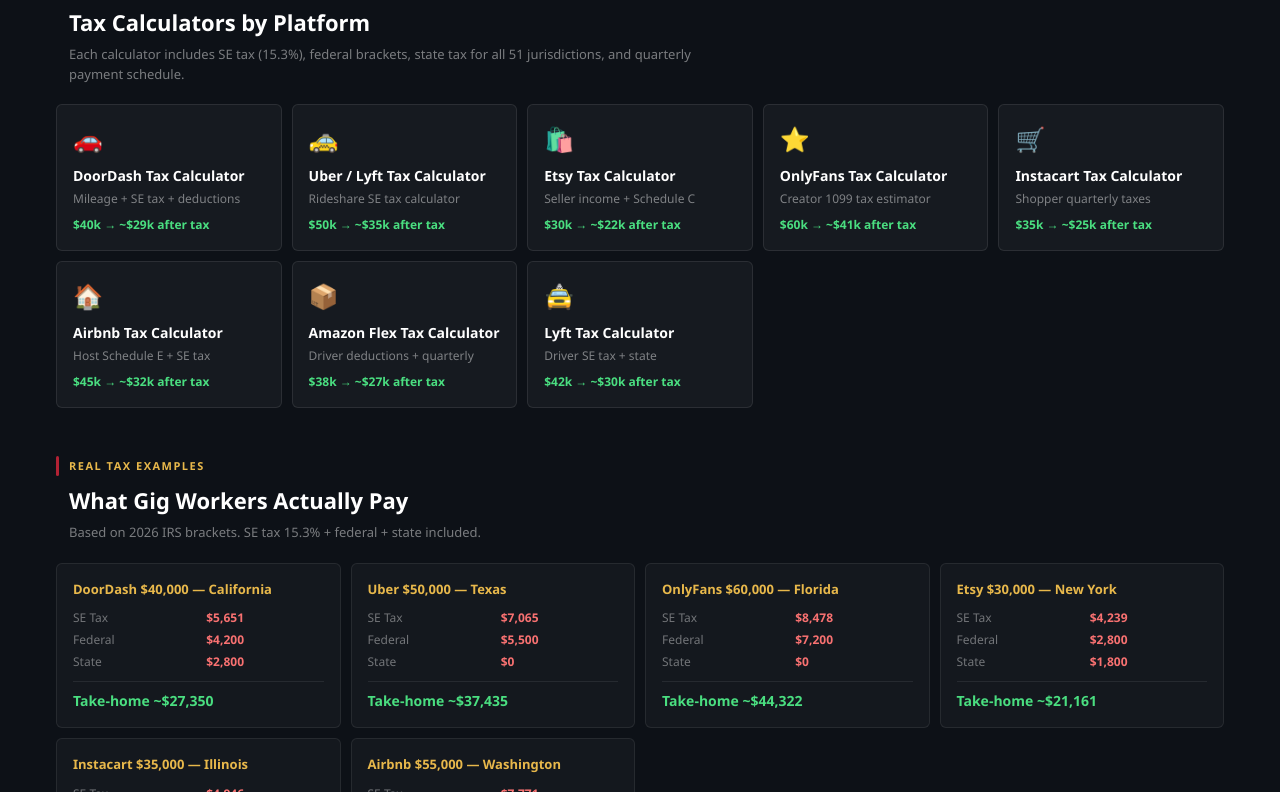
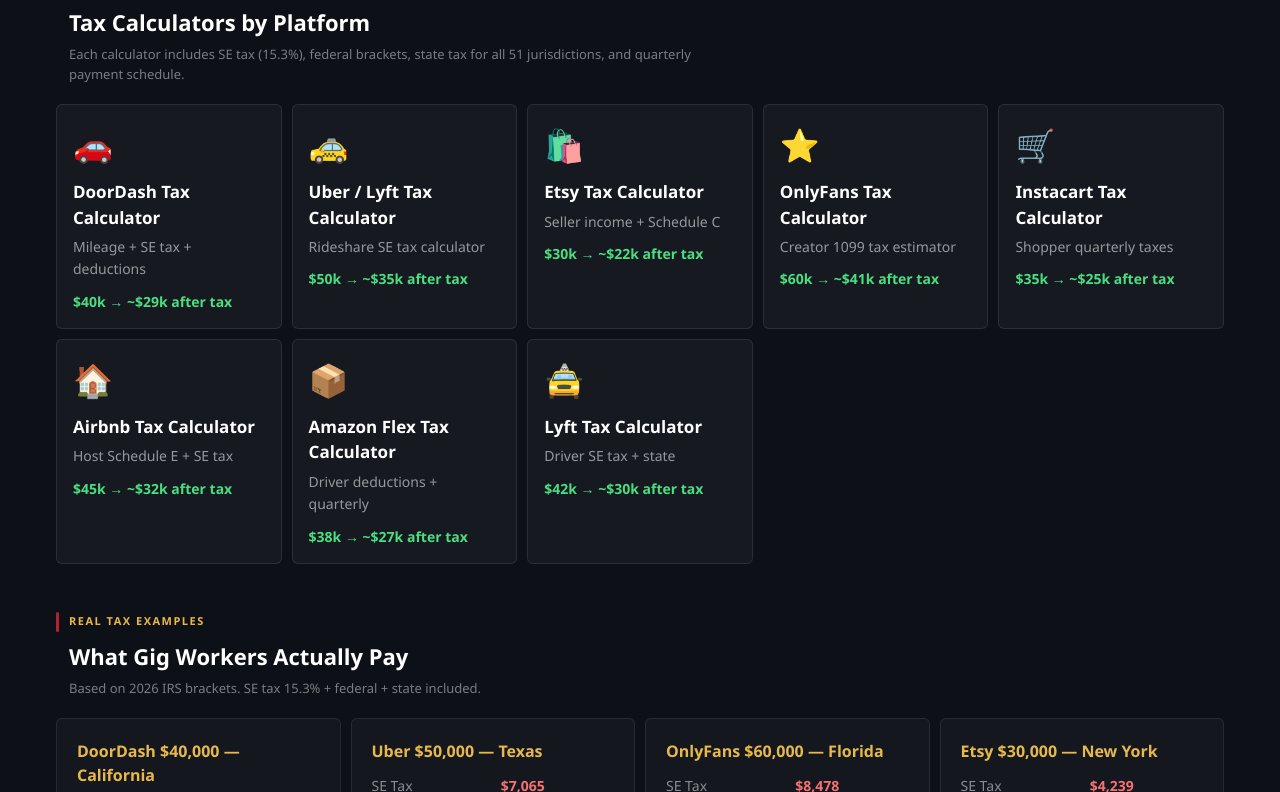
Before and after one commit to devqrcraft-ui/gigwisetax, a Next.js app: page / in a window 1280 px wide. Shown: the part 2048-2840 px from the top of the page. Built offline with nearby package versions, Linux system fonts and the light colour scheme.

Commit message:
fix: bigger text in platform hub and tax examples cards

```diff
--- a/app/page.tsx
+++ b/app/page.tsx
@@ -579,10 +579,10 @@ export default function HomePage() {
               <a key={i} href={p.href} style={{background:'rgba(255,255,255,0.04)',border:'1px solid rgba(255,255,255,0.09)',borderRadius:6,padding:'16px',textDecoration:'none',display:'block',transition:'all .2s'}}
                 onMouseEnter={e=>{(e.currentTarget as HTMLElement).style.borderColor='rgba(232,184,75,0.5)';(e.currentTarget as HTMLElement).style.background='rgba(232,184,75,0.07)';}}
                 onMouseLeave={e=>{(e.currentTarget as HTMLElement).style.borderColor='rgba(255,255,255,0.09)';(e.currentTarget as HTMLElement).style.background='rgba(255,255,255,0.04)';}}>
-                <div style={{fontSize:24,marginBottom:8}}>{p.emoji}</div>
-                <div style={{fontSize:14,fontWeight:800,color:'#fff',marginBottom:4}}>{p.name} Tax Calculator</div>
-                <div style={{fontSize:12,color:'rgba(255,255,255,0.45)',marginBottom:8,lineHeight:1.5}}>{p.desc}</div>
-                <div style={{fontSize:12,fontWeight:700,color:'#4ade80'}}>{p.ex}</div>
+                <div style={{fontSize:32,marginBottom:10}}>{p.emoji}</div>
+                <div style={{fontSize:17,fontWeight:800,color:'#fff',marginBottom:6}}>{p.name} Tax Calculator</div>
+                <div style={{fontSize:14,color:'rgba(255,255,255,0.55)',marginBottom:10,lineHeight:1.6}}>{p.desc}</div>
+                <div style={{fontSize:14,fontWeight:700,color:'#4ade80'}}>{p.ex}</div>
               </a>
             ))}
           </div>
@@ -605,14 +605,14 @@ export default function HomePage() {
               {label:'Instacart $35,000 — Illinois',se:'$4,946',fed:'$3,400',state:'$1,500',net:'~$25,154',href:'/instacart/illinois'},
               {label:'Airbnb $55,000 — Washington',se:'$7,771',fed:'$6,300',state:'$0',net:'~$40,929',href:'/airbnb/washington'},
             ].map((ex,i)=>(
-              <a key={i} href={ex.href} style={{background:'rgba(255,255,255,0.03)',border:'1px solid rgba(255,255,255,0.08)',borderRadius:6,padding:'16px',textDecoration:'none',display:'block'}}>
-                <div style={{fontSize:13,fontWeight:800,color:'#e8b84b',marginBottom:10}}>{ex.label}</div>
-                <div style={{display:'grid',gridTemplateColumns:'1fr 1fr',gap:'4px 16px',marginBottom:10}}>
-                  <div style={{fontSize:12,color:'rgba(255,255,255,0.4)'}}>SE Tax</div><div style={{fontSize:12,color:'#f87171',fontWeight:700}}>{ex.se}</div>
-                  <div style={{fontSize:12,color:'rgba(255,255,255,0.4)'}}>Federal</div><div style={{fontSize:12,color:'#f87171',fontWeight:700}}>{ex.fed}</div>
-                  <div style={{fontSize:12,color:'rgba(255,255,255,0.4)'}}>State</div><div style={{fontSize:12,color:'#f87171',fontWeight:700}}>{ex.state}</div>
+              <a key={i} href={ex.href} style={{background:'rgba(255,255,255,0.03)',border:'1px solid rgba(255,255,255,0.08)',borderRadius:6,padding:'20px',textDecoration:'none',display:'block'}}>
+                <div style={{fontSize:16,fontWeight:800,color:'#e8b84b',marginBottom:12}}>{ex.label}</div>
+                <div style={{display:'grid',gridTemplateColumns:'1fr 1fr',gap:'6px 16px',marginBottom:12}}>
+                  <div style={{fontSize:14,color:'rgba(255,255,255,0.5)'}}>SE Tax</div><div style={{fontSize:14,color:'#f87171',fontWeight:700}}>{ex.se}</div>
+                  <div style={{fontSize:14,color:'rgba(255,255,255,0.5)'}}>Federal</div><div style={{fontSize:14,color:'#f87171',fontWeight:700}}>{ex.fed}</div>
+                  <div style={{fontSize:14,color:'rgba(255,255,255,0.5)'}}>State</div><div style={{fontSize:14,color:'#f87171',fontWeight:700}}>{ex.state}</div>
                 </div>
-                <div style={{borderTop:'1px solid rgba(255,255,255,0.08)',paddingTop:8,fontSize:14,fontWeight:900,color:'#4ade80'}}>Take-home {ex.net}</div>
+                <div style={{borderTop:'1px solid rgba(255,255,255,0.08)',paddingTop:10,fontSize:16,fontWeight:900,color:'#4ade80'}}>Take-home {ex.net}</div>
               </a>
             ))}
           </div>
```
